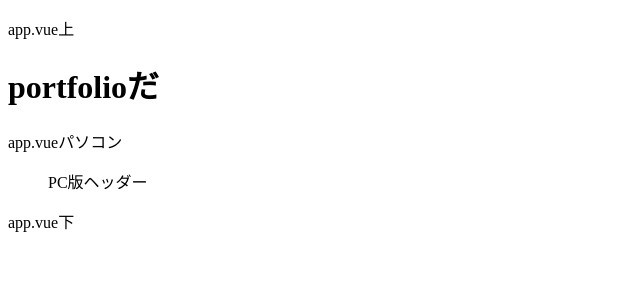
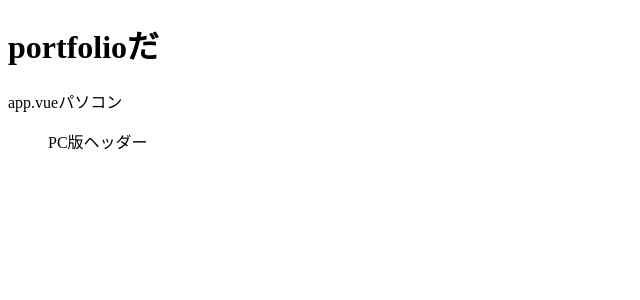
Before and after one commit to isao0214/isaoebisujima.me, a Nuxt app: page / in a window 1280 px wide. Shown: the top 300 px of the page, without its empty margins (0-640 px from the left). Built offline with nearby package versions, Linux system fonts and the light colour scheme.

Commit message:
~/layouts/app.vue不要行削除

```diff
--- a/layouts/app.vue
+++ b/layouts/app.vue
@@ -1,8 +1,6 @@
 <template>
   <div id="app">
-    <p>app.vue上</p>
-      <nuxt/>
-    <p>app.vue下</p>
+    <nuxt/>
   </div>
 </template>
 
```
